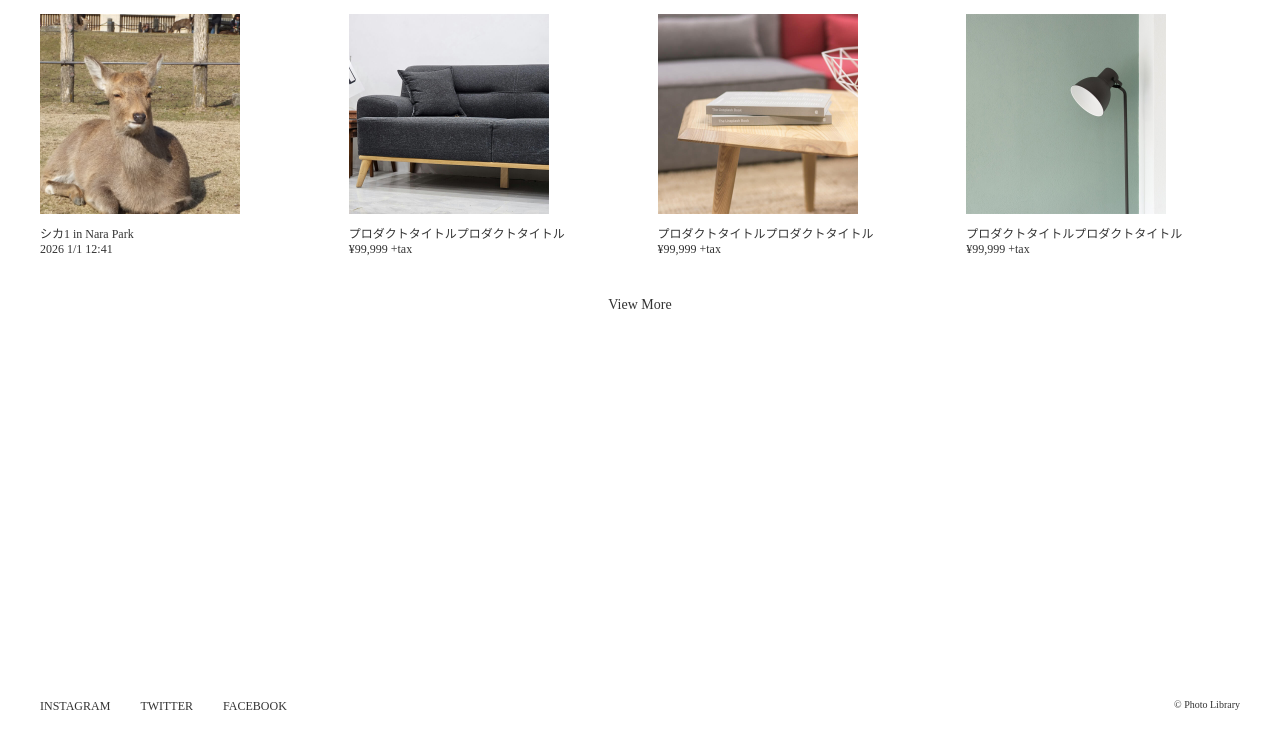
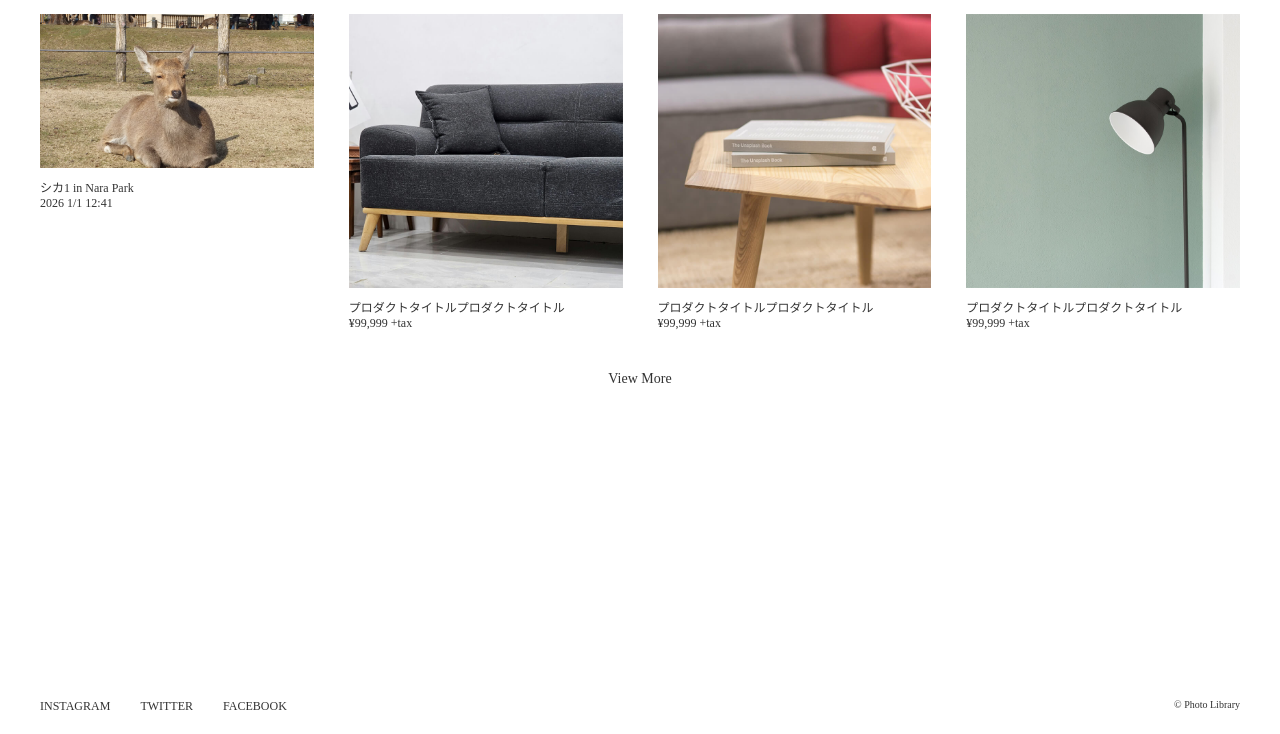
Before and after one commit to Y-Keisuke329/Photos, a plain HTML site: page index.html in a window 1280 px wide. Shown: the part 66-800 px from the top of the page. Drawn offline with nearby package versions, Linux system fonts and the light colour scheme; some packages are replaced by stand-ins of ours.

Commit message:
add style.css

```diff
--- a/css/style.css
+++ b/css/style.css
@@ -219,8 +219,7 @@ vertical-align: top;
 .product-list img {
     margin-bottom: 10px;
     vertical-align: top;
-    height: 200px;
-    width: 200px;
+    width: 300px;
     object-fit: cover;
 }
 
```
